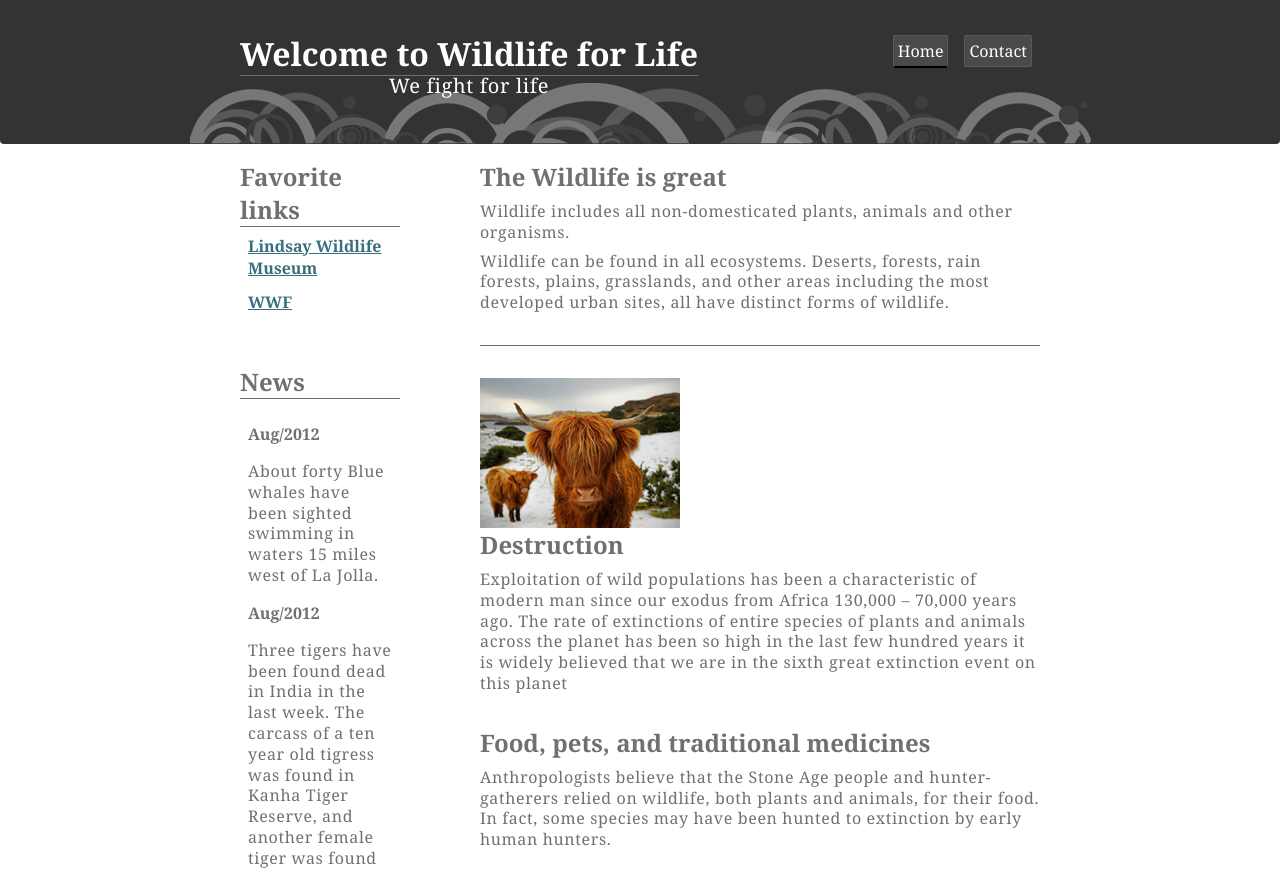
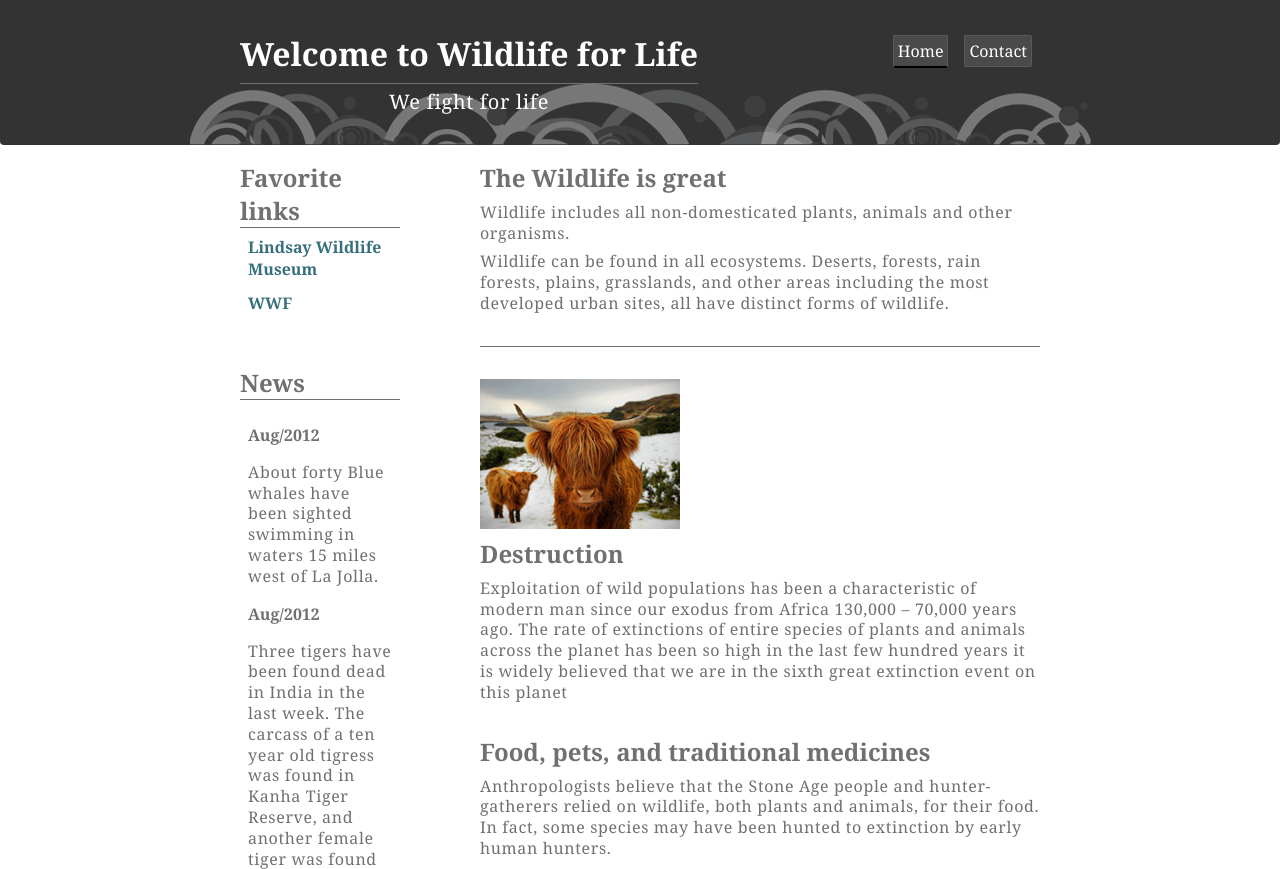
Before and after one commit to erryte/erryte.github.io, a PHP site: page / in a window 1280 px wide. Shown: the top 869 px of the page. Run offline with PHP 8.4, Linux system fonts and the light colour scheme.

Commit message:
Add files via upload

```diff
--- a/style.css
+++ b/style.css
@@ -15,6 +15,7 @@ body {
 img {
 	max-width: 100%;
 	display:block;
+	padding-bottom: .5rem;
 }
 
 /********* Typography *********/
@@ -38,7 +39,8 @@ p {
 .subtitle {
 	border-top: #707070 1px solid;
 	font-size: 1.25rem;
-	margin-top: 0;
+	margin-top: 0.5rem;
+	padding-top: .5rem;
 }
 
 /****** Layout *******/
@@ -182,14 +184,16 @@ footer {
 	list-style-type: none;
 	font-size: .5rem;
 	margin-bottom: 1.5em;
+
 }
 
 .list a {
 	color: #37707d;
+	text-decoration: none;
 }
 
 .list a:hover {
-	text-decoration: none;
+	text-decoration: underline;
 }
 
 .list li a {
@@ -200,7 +204,6 @@ footer {
 /****** Structure ******/
 
 /****** Mobile devices ******/
-
 @media screen and (max-width: 600px) {
 	body, header, nav, main, aside, footer {
 		width: 100%;
@@ -223,7 +226,6 @@ footer {
 }
 
 /**** Larger devices *****/
-
 @media screen and (min-width: 601px) {
 
 	.container-flex {
```
Also changed, not shown: index.html (line endings or trailing spaces).
